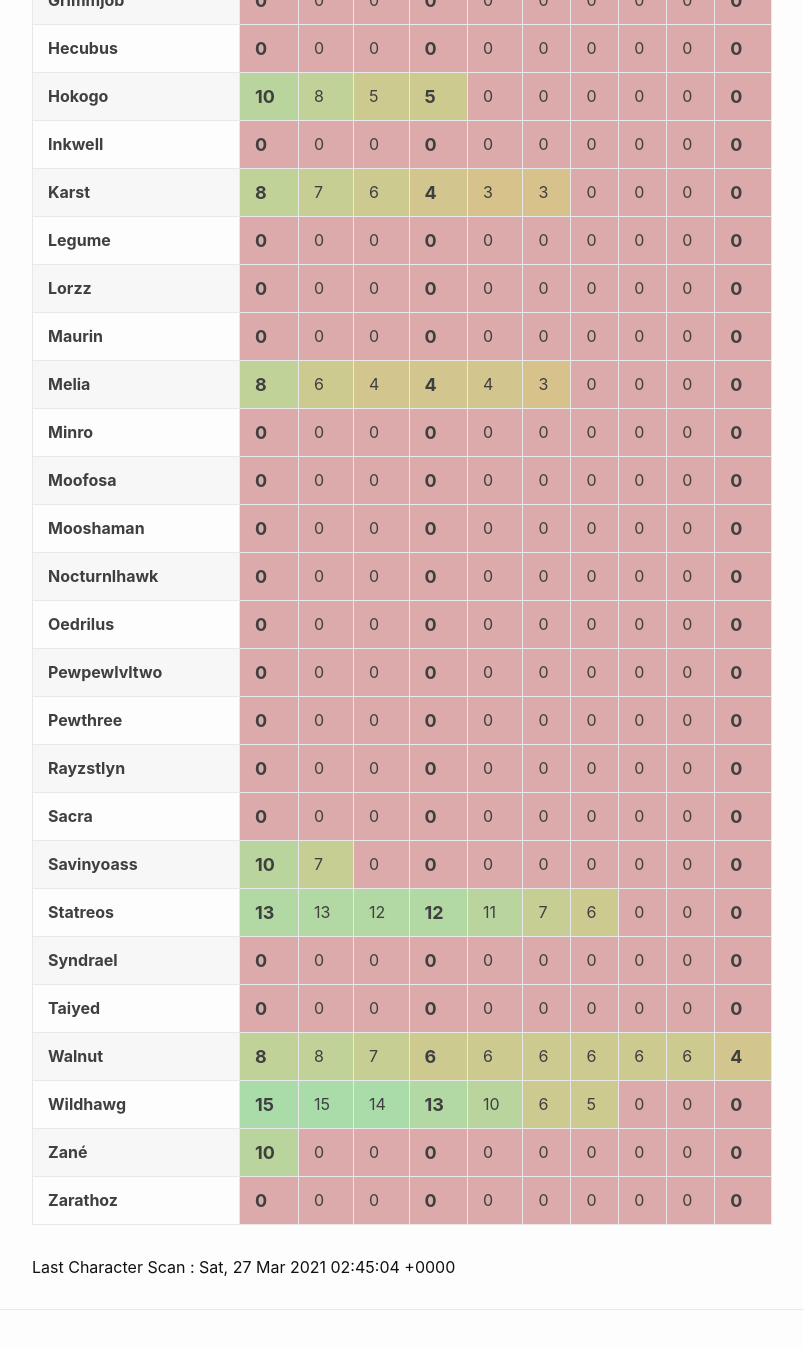
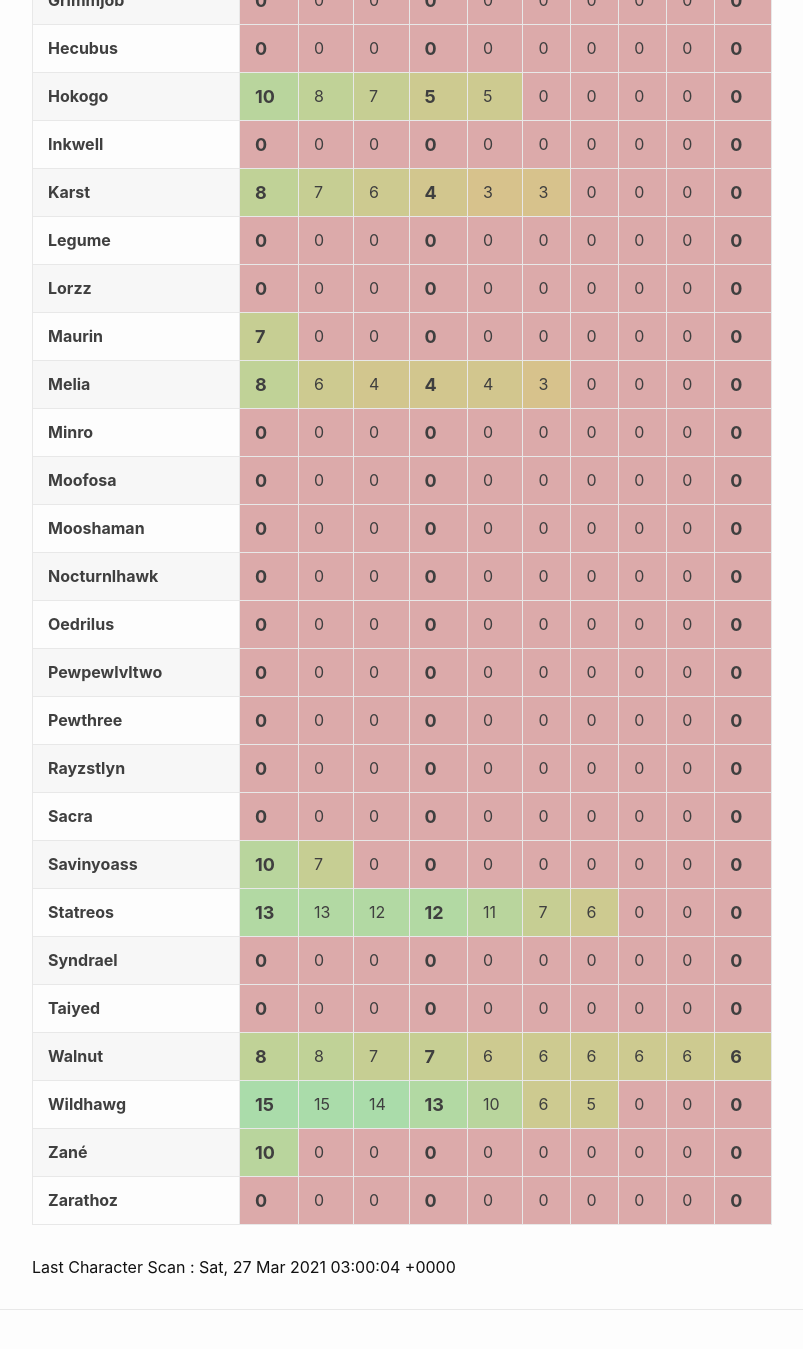
Before and after one commit to eldertribunal/keystonetracker, a Jekyll site: the page built from weekly.md, in a window 1280 px wide and 1400 px high, scrolled down 890 px. Shown: the top 1349 px of the window, without its empty margins (126-929 px from the left). Built offline with Jekyll 4.4.1, drawn with Linux system fonts in a browser that asks for light colours.

Commit message:
auto scan Sat Mar 27 03:00:50 UTC 2021

```diff
--- a/_data/scanned.json
+++ b/_data/scanned.json
@@ -1,3 +1,3 @@
 {
-  "timestamp": 1616813104
+  "timestamp": 1616814004
 }
--- a/_data/weekly.json
+++ b/_data/weekly.json
@@ -65,13 +65,13 @@
       8,
       8,
       7,
+      7,
       6,
       6,
       6,
       6,
       6,
-      6,
-      4
+      6
     ]
   },
   {
@@ -452,7 +452,7 @@
   {
     "name": "Maurin",
     "dungeons": [
-      0,
+      7,
       0,
       0,
       0,
@@ -484,9 +484,9 @@
     "dungeons": [
       10,
       8,
+      7,
       5,
       5,
-      0,
       0,
       0,
       0,
```
